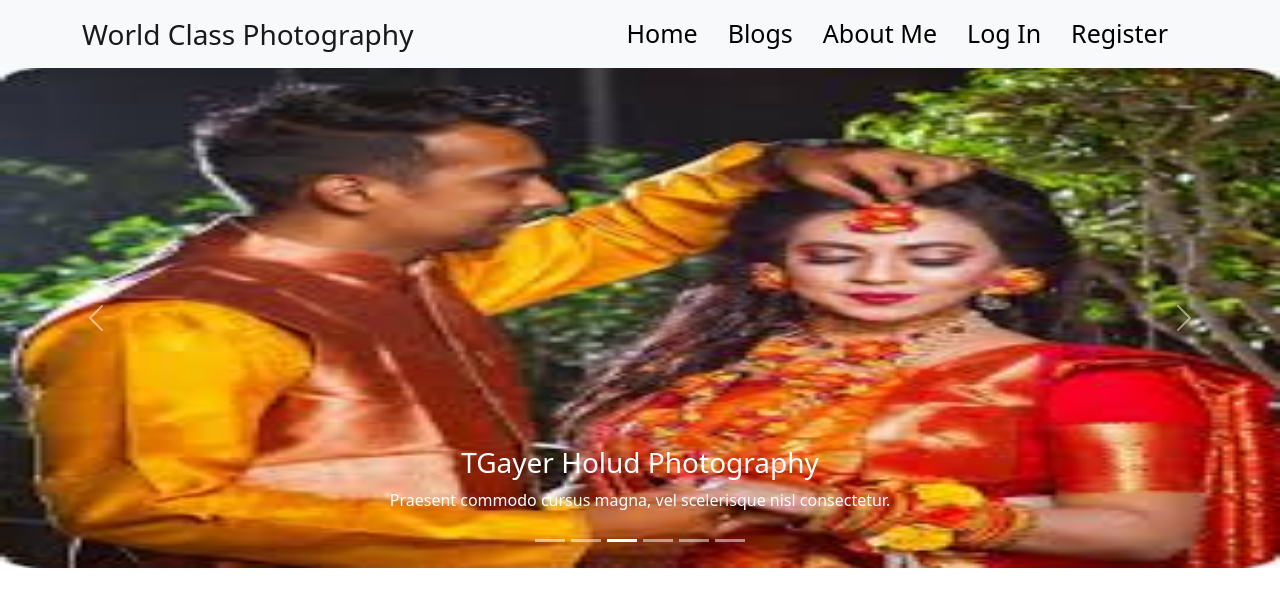
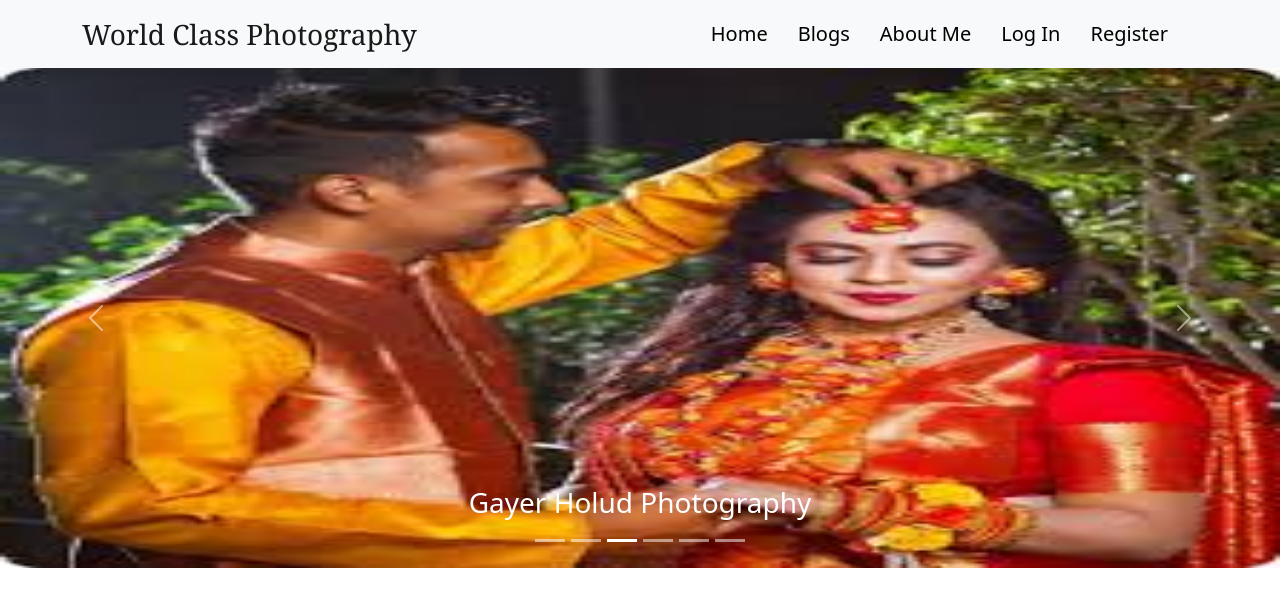
Before and after one commit to Ashraful610/Photography, a React (Create React App) app: page / in a window 1280 px wide. Both pictures are taken after a click on the button 622 px from the left and 540 px from the top of the page. Shown: the top 606 px of the page. Built offline with nearby package versions, Linux system fonts and the light colour scheme.

Commit message:
banner-section-done

```diff
--- a/public/fake_data_service.json
+++ b/public/fake_data_service.json
@@ -33,7 +33,7 @@
         "img":"https://i.ibb.co/28zNqbM/download-2.jpg",
         "name":"Travel Photography",
         "price":30000,
-        "description":"It stretches my mind and perspective in new and extraordinary ways . i recomment if you want fress your mind  you go travel "
+        "description":"It stretches my mind and perspective in new and extraordinary ways . I recomment if you want fress your mind  you go travel "
 
     },
     {
--- a/src/Pages/Home/Banner/Banner.js
+++ b/src/Pages/Home/Banner/Banner.js
@@ -25,7 +25,6 @@ const Banner = () => {
           />
           <Carousel.Caption>
             <h3>Wedding Photography</h3>
-            <p>Nulla vitae elit libero, a pharetra augue mollis interdum.</p>
           </Carousel.Caption>
         </Carousel.Item>
         <Carousel.Item>
@@ -38,7 +37,6 @@ const Banner = () => {
 
           <Carousel.Caption>
             <h3>Motor Bike Stunds Photography</h3>
-            <p>Lorem ipsum dolor sit amet, consectetur adipiscing elit.</p>
           </Carousel.Caption>
         </Carousel.Item>
         <Carousel.Item>
@@ -50,10 +48,7 @@ const Banner = () => {
           />
 
           <Carousel.Caption>
-            <h3>TGayer Holud Photography</h3>
-            <p>
-              Praesent commodo cursus magna, vel scelerisque nisl consectetur.
-            </p>
+            <h3>Gayer Holud Photography</h3>
           </Carousel.Caption>
         </Carousel.Item>
         <Carousel.Item>
@@ -66,9 +61,6 @@ const Banner = () => {
 
           <Carousel.Caption>
             <h3>Reg Day Photography</h3>
-            <p>
-              Praesent commodo cursus magna, vel scelerisque nisl consectetur.
-            </p>
           </Carousel.Caption>
         </Carousel.Item>
         <Carousel.Item>
@@ -81,9 +73,6 @@ const Banner = () => {
 
           <Carousel.Caption>
             <h3>Travel Photography</h3>
-            <p>
-              Praesent commodo cursus magna, vel scelerisque nisl consectetur.
-            </p>
           </Carousel.Caption>
         </Carousel.Item>
         <Carousel.Item>
@@ -96,9 +85,6 @@ const Banner = () => {
 
           <Carousel.Caption>
             <h3> BrithDay Photography</h3>
-            <p>
-              Praesent commodo cursus magna, vel scelerisque nisl consectetur.
-            </p>
           </Carousel.Caption>
         </Carousel.Item>
       </Carousel>
--- a/src/Pages/Shared/Header/Header.css
+++ b/src/Pages/Shared/Header/Header.css
@@ -1,6 +1,10 @@
 .link{
-    font-size: 25px;
+    font-size: 20px;
     text-decoration: none;
     color: black;
     margin-right: 30px;
 }
+.site-name{
+    font-weight: 500;
+    font-family:Georgia, 'Times New Roman', Times, serif;
+}
--- a/src/Pages/Shared/Header/Header.js
+++ b/src/Pages/Shared/Header/Header.js
@@ -7,7 +7,7 @@ const Header = () => {
     return (
     <Navbar bg="light" expand="lg">
         <Container>
-            <Navbar.Brand className='fs-3'>
+            <Navbar.Brand className='fs-3 site-name'>
                 World Class Photography
             </Navbar.Brand>
             <Navbar.Toggle aria-controls="basic-navbar-nav" />
```
